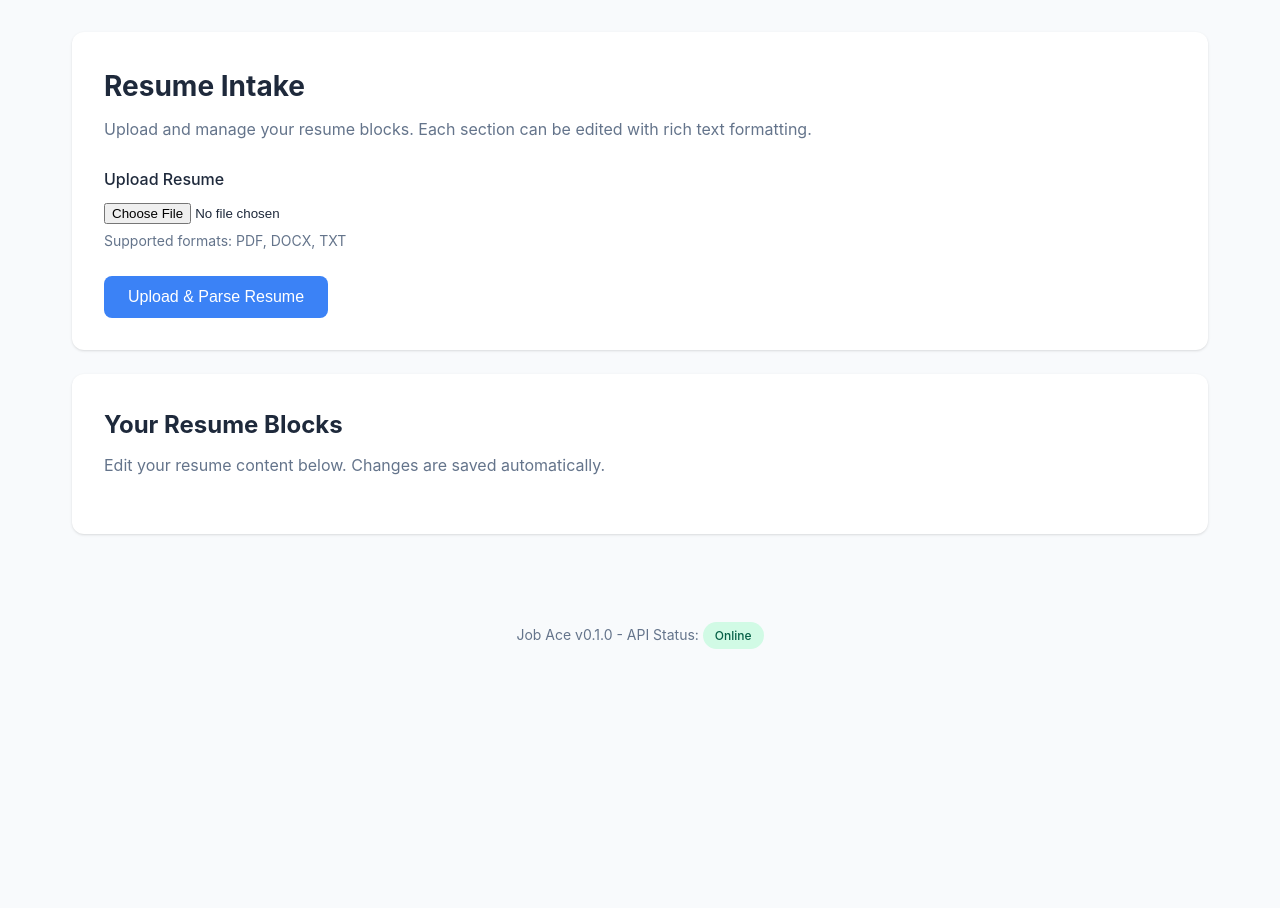
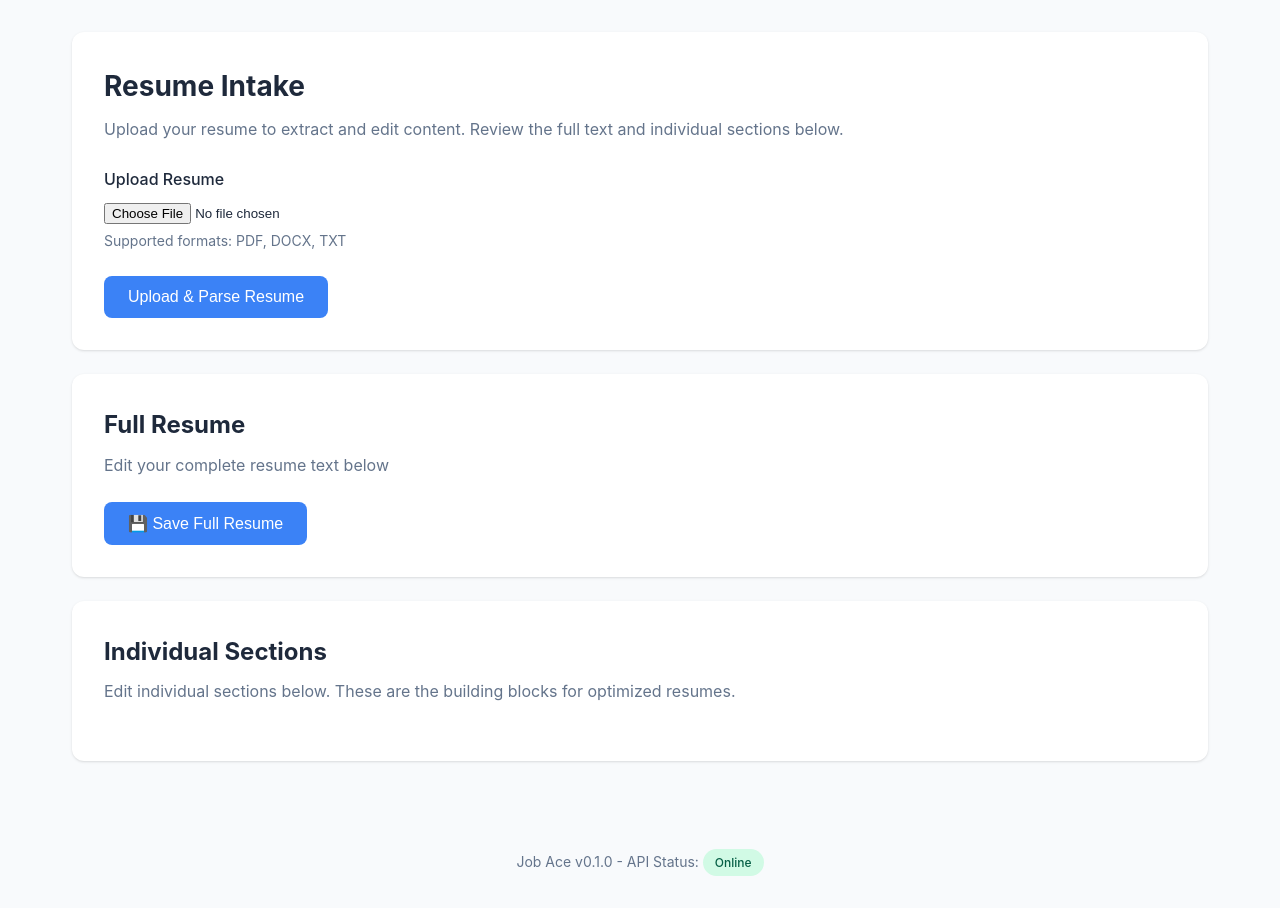
Before and after one commit to danialo/job-ace, a FastAPI app: page / in a window 1280 px wide. Shown: the part 219-1127 px from the top of the page. Before the commit the page ends 868 px from the top, so only its background shows below. Run offline with FastAPI, Linux system fonts and the light colour scheme; data that the repository does not hold is empty; some libraries are stand-ins or nearby versions.

Commit message:
Refactor Resume Intake: Full resume editor + simplified blocks
Major UX Changes:
- Upload → Parse → Show immediately (no preview modal)
- Shows FULL resume text in ONE big Quill editor at top
- Shows individual blocks in separate editors below
- Removed tags display from intake (cleaner, less cluttered)
- Tags/optimization only relevant in Tailor Resume section

New Flow:
1. Upload resume file
2. Parse with LLM (verbatim extraction)
3. Save blocks to database immediately
4. Show TWO editors on Resume Intake tab:
   a) Full Resume Editor - edit entire resume text
   b) Individual Blocks - edit specific sections

Technical Changes:
- Removed preview modal workflow
- Added fullResumeQuill global editor instance
- Blocks auto-join to create full resume text (\n\n separator)
- Full resume editor shows on upload + on page load if data exists
- Simplified block rendering (removed tag display)
- Block editor header now just has Save/Delete buttons

User requested: Option A flow
- See entire resume first in one editor
- Individual editable blocks below
- Maximum control for editing before optimization
- Optimization happens in Tailor Resume tab (not intake)

```diff
--- a/frontend/index.html
+++ b/frontend/index.html
@@ -29,7 +29,7 @@
         <div id="resume" class="tab-content active">
             <div class="card">
                 <h2>Resume Intake</h2>
-                <p>Upload and manage your resume blocks. Each section can be edited with rich text formatting.</p>
+                <p>Upload your resume to extract and edit content. Review the full text and individual sections below.</p>
 
                 <form id="upload-resume-form">
                     <div class="form-group">
@@ -49,12 +49,24 @@
                 <div id="upload-result" class="result-box hidden"></div>
             </div>
 
-            <!-- Resume Blocks Editor -->
+            <!-- Full Resume Editor -->
+            <div id="full-resume-editor" class="card hidden">
+                <div class="card-header">
+                    <h3>Full Resume</h3>
+                    <p class="text-muted">Edit your complete resume text below</p>
+                </div>
+                <div id="full-resume-quill"></div>
+                <div style="margin-top: 1rem;">
+                    <button class="btn btn-primary" onclick="saveFullResume()">💾 Save Full Resume</button>
+                </div>
+            </div>
+
+            <!-- Individual Resume Blocks -->
             <div id="resume-blocks-editor" class="hidden">
                 <div class="card">
                     <div class="card-header">
-                        <h3>Your Resume Blocks</h3>
-                        <p class="text-muted">Edit your resume content below. Changes are saved automatically.</p>
+                        <h3>Individual Sections</h3>
+                        <p class="text-muted">Edit individual sections below. These are the building blocks for optimized resumes.</p>
                     </div>
 
                     <!-- Blocks will be grouped by category and rendered here -->
--- a/frontend/static/js/app.js
+++ b/frontend/static/js/app.js
@@ -249,10 +249,11 @@
     }
 }
 
-// Store parsed resume data globally for preview modal
-let parsedResumeData = null;
+// Store full resume text and parsed data
+let fullResumeText = '';
+let fullResumeQuill = null;
 
-// Resume Upload Handler - NEW: Preview flow before saving
+// Resume Upload Handler - Parse and show immediately
 async function handleResumeUpload(e) {
     e.preventDefault();
 
@@ -273,7 +274,7 @@
         const formData = new FormData();
         formData.append('file', file);
 
-        // NEW: Use /parse-resume endpoint (preview only, doesn't save)
+        // Parse resume
         const response = await fetch(`${API_BASE}/parse-resume`, {
             method: 'POST',
             body: formData
@@ -282,26 +283,52 @@
         const data = await response.json();
 
         if (response.ok) {
-            // Store parsed data globally
-            parsedResumeData = data;
+            // Save blocks to database immediately
+            const confirmResponse = await fetch(`${API_BASE}/confirm-resume-blocks`, {
+                method: 'POST',
+                headers: { 'Content-Type': 'application/json' },
+                body: JSON.stringify({ blocks: data.blocks })
+            });
 
-            // Hide upload result
-            resultEl.classList.add('hidden');
+            const confirmData = await confirmResponse.json();
 
-            // Show preview modal
-            showPreviewModal(data);
+            if (confirmResponse.ok) {
+                // Set cookie
+                setCookie('jobace_has_resume', 'true');
 
-            // Reset form
-            document.getElementById('upload-resume-form').reset();
+                // Show success
+                showResult(resultEl, 'success', `
+                    <strong>Resume Parsed Successfully!</strong>
+                    <br>Sections Found: ${data.parsing_summary?.total_sections || 0}
+                    <br>Blocks Created: ${confirmData.blocks_saved}
+                `);
+
+                // Reload blocks from database
+                await loadBlocks();
+
+                // Reconstruct full resume text from blocks
+                fullResumeText = blocks.map(b => b.text).join('\n\n');
+
+                // Show full resume editor
+                showFullResumeEditor();
+
+                // Show individual blocks editor
+                renderResumeBlocksEditor();
+
+                // Reset form
+                document.getElementById('upload-resume-form').reset();
+            } else {
+                throw new Error(confirmData.detail || 'Failed to save blocks');
+            }
         } else {
             const errorMsg = data.detail ? (typeof data.detail === 'string' ? data.detail : JSON.stringify(data.detail)) : 'Failed to parse resume';
             showResult(resultEl, 'error', `Error: ${errorMsg}`);
         }
     } catch (error) {
-        showResult(resultEl, 'error', `Network error: ${error.message}`);
+        showResult(resultEl, 'error', `Error: ${error.message}`);
     } finally {
         submitBtn.disabled = false;
-        submitBtn.textContent = 'Upload & Load Resume';
+        submitBtn.textContent = 'Upload & Parse Resume';
     }
 }
 
@@ -665,8 +692,15 @@
             blocks = await response.json();
             displayBlocks();
 
-            // If blocks exist, also render the blocks editor on Resume Intake tab
+            // If blocks exist, show both editors on Resume Intake tab
             if (blocks.length > 0) {
+                // Reconstruct full resume text
+                fullResumeText = blocks.map(b => b.text).join('\n\n');
+
+                // Show full resume editor
+                showFullResumeEditor();
+
+                // Show individual blocks editor
                 renderResumeBlocksEditor();
             }
         }
@@ -921,6 +955,50 @@
     }
 }
 
+// Show Full Resume Editor with Quill
+function showFullResumeEditor() {
+    const editorSection = document.getElementById('full-resume-editor');
+    const editorDiv = document.getElementById('full-resume-quill');
+
+    // Show the section
+    editorSection.classList.remove('hidden');
+
+    // Initialize Quill if not already initialized
+    if (!fullResumeQuill) {
+        fullResumeQuill = new Quill('#full-resume-quill', {
+            theme: 'snow',
+            modules: {
+                toolbar: [
+                    ['bold', 'italic', 'underline'],
+                    [{ 'header': [1, 2, 3, false] }],
+                    [{ 'list': 'ordered'}, { 'list': 'bullet' }],
+                    ['link'],
+                    ['clean']
+                ]
+            }
+        });
+    }
+
+    // Set the content
+    fullResumeQuill.root.innerHTML = fullResumeText;
+}
+
+// Save Full Resume
+async function saveFullResume() {
+    if (!fullResumeQuill) {
+        alert('Editor not initialized');
+        return;
+    }
+
+    // Get content from Quill
+    const content = fullResumeQuill.root.innerHTML;
+
+    // TODO: Add endpoint to save full resume text
+    // For now, just show feedback
+    alert('Full resume text updated! (Note: This currently updates the view only. Individual block saves are persistent.)');
+    fullResumeText = content;
+}
+
 // Store Quill instances globally (indexed by block ID)
 const quillEditors = {};
 
@@ -963,11 +1041,6 @@
             blockEditor.setAttribute('data-block-id', block.id);
             blockEditor.innerHTML = `
                 <div class="block-editor-header">
-                    <div class="block-editor-meta">
-                        <div class="block-editor-tags">
-                            ${block.tags.map(tag => `<span class="block-editor-tag">${tag}</span>`).join('')}
-                        </div>
-                    </div>
                     <div class="block-editor-actions">
                         <button class="btn-save" onclick="saveBlockContent(${block.id})">💾 Save</button>
                         <button class="btn-delete" onclick="deleteBlockFromEditor(${block.id})">🗑️ Delete</button>
```
Also changed, not shown: frontend/static/css/styles.css (+20 -22 lines).
